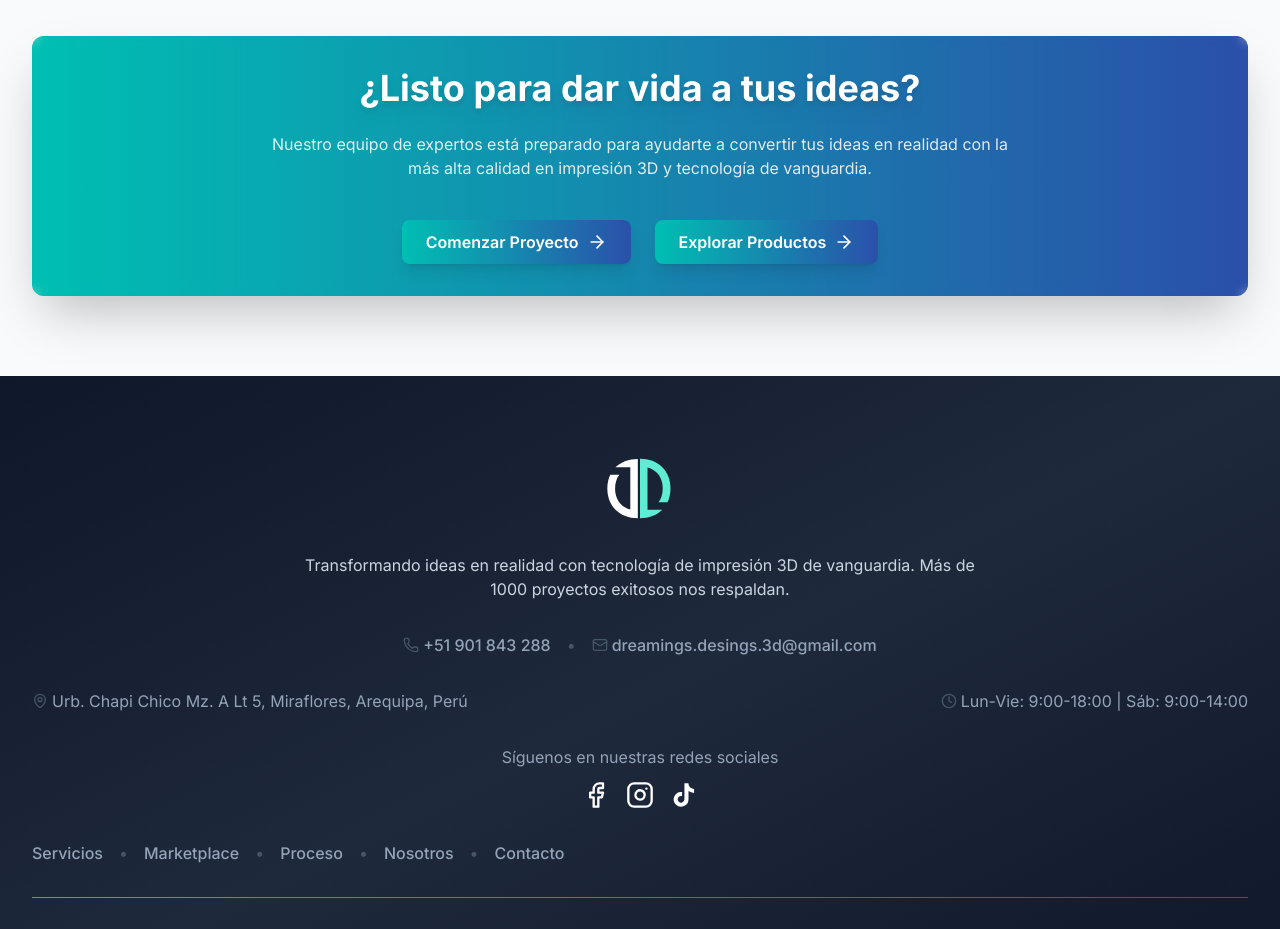
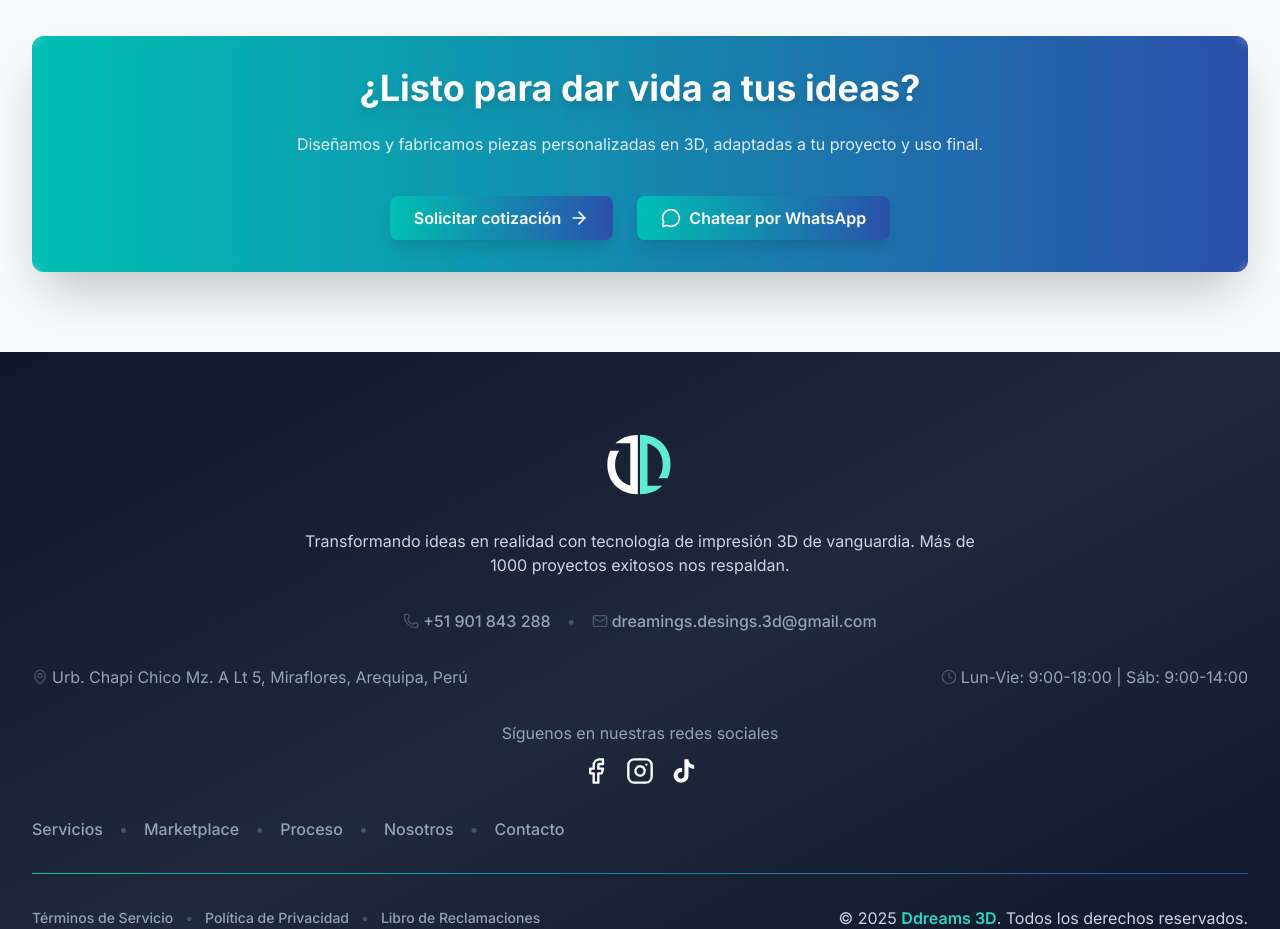
Before and after one commit to Ddreams3D/WEB-2026, a Next.js app: page / in a window 1280 px wide. Shown: the part 2620-3549 px from the top of the page. Built offline with nearby package versions, Linux system fonts and the light colour scheme; no server answers.

Commit message:
Update home page CTA title, description and buttons

```diff
--- a/src/app/HomePageClient.tsx
+++ b/src/app/HomePageClient.tsx
@@ -17,6 +17,7 @@ import {
   getGradientClasses,
 } from '../shared/styles';
 import ButtonPrincipal from '@/shared/components/ButtonPrincipal';
+import ButtonRedirectWhatsapp from '@/shared/components/ButtonRedirectWhatsapp';
 
 export default function HomePageClient() {
   const [isMounted, setIsMounted] = useState(false);
@@ -99,14 +100,12 @@ export default function HomePageClient() {
                 ¿Listo para dar vida a tus ideas?
               </h2>
               <p className="text-sm sm:text-base text-white/90 mb-10 max-w-3xl mx-auto leading-relaxed opacity-95">
-                Nuestro equipo de expertos está preparado para ayudarte a
-                convertir tus ideas en realidad con la más alta calidad en
-                impresión 3D y tecnología de vanguardia.
+                Diseñamos y fabricamos piezas personalizadas en 3D, adaptadas a tu proyecto y uso final.
               </p>
               <div className="flex flex-col sm:flex-row gap-6 justify-center">
                 <Link href="/contact" aria-describedby="cta-heading">
                   <ButtonPrincipal
-                    msgLg=" Comenzar Proyecto"
+                    msgLg="Solicitar cotización"
                     iconRight={
                       <ArrowRight
                         className={` text-white ml-2  ${getIconClasses('md')}`}
@@ -115,17 +114,7 @@ export default function HomePageClient() {
                     }
                   />
                 </Link>
-                <Link href="/marketplace">
-                  <ButtonPrincipal
-                    msgLg=" Explorar Productos"
-                    iconRight={
-                      <ArrowRight
-                        className={` text-white ml-2  ${getIconClasses('md')}`}
-                        aria-hidden="true"
-                      />
-                    }
-                  />
-                </Link>
+                <ButtonRedirectWhatsapp />
               </div>
             </div>
           </div>
```
